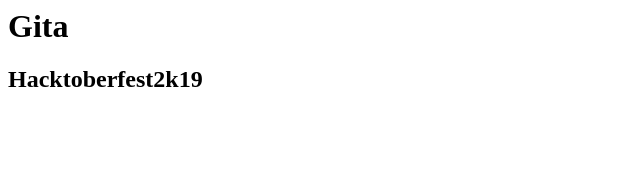
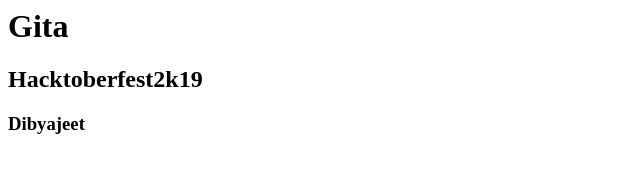
Before and after one commit to SP2224/satyahackfest, a plain HTML site: page index.html in a window 1280 px wide. Shown: the whole page, without its empty margins (0-640 px from the left). Drawn offline with Linux system fonts and the light colour scheme.

Commit message:
Update index.html

```diff
--- a/index.html
+++ b/index.html
@@ -1,2 +1,3 @@
 <h1>Gita<h1/>
 <h2>Hacktoberfest2k19</h1>
+  <h3>Dibyajeet</h3>
```
